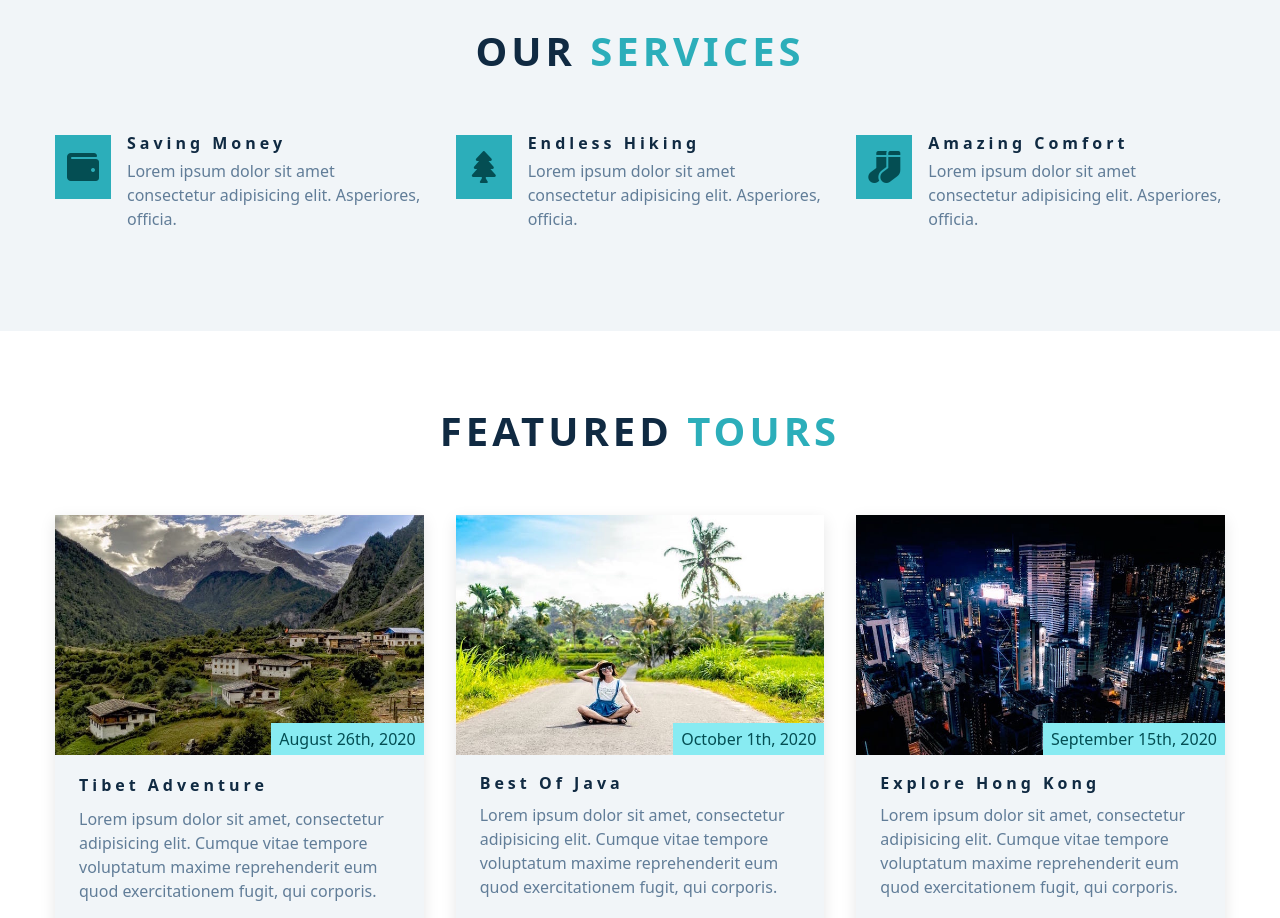
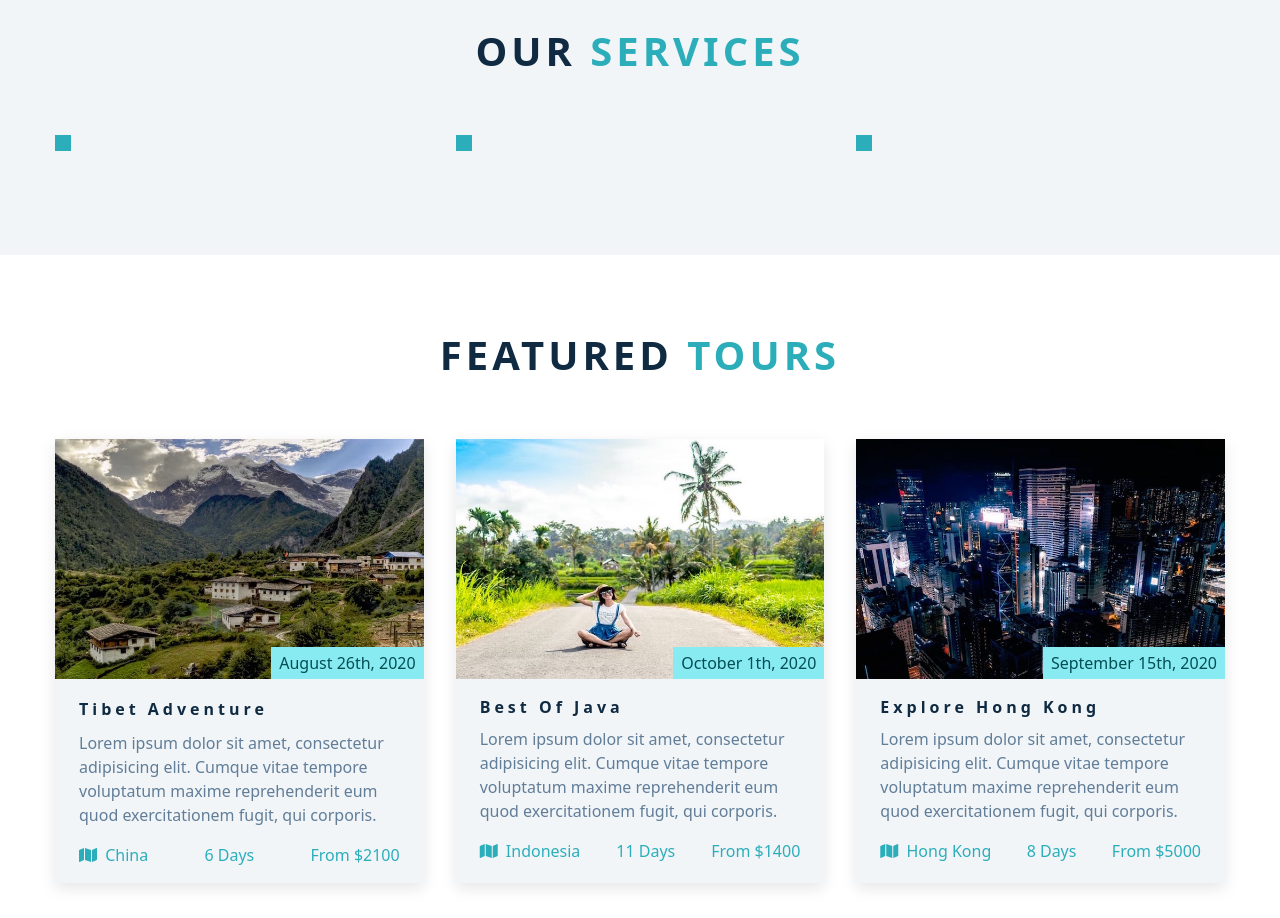
Before and after one commit to realsingeriu/backroads-html, a React (Vite) app in the folder backroads/: page / in a window 1280 px wide. Shown: the part 1540-2458 px from the top of the page. Built offline with nearby package versions, Linux system fonts and the light colour scheme.

Commit message:
서비시즈 데이터 적용

```diff
--- a/backroads/src/Services.jsx
+++ b/backroads/src/Services.jsx
@@ -1,49 +1,22 @@
 import React from "react";
 import Title from "./Title";
+import { services } from "./data";
 
 function Services() {
   return (
     <section className="section services" id="services">
       <Title title="our" subTitle="services" />
+
       <div className="section-center services-center">
-        <article className="service">
-          <span className="service-icon">
-            <i className="fas fa-wallet fa-fw"></i>
-          </span>
-          <div className="service-info">
-            <h4 className="service-title">saving money</h4>
-            <p className="service-text">
-              Lorem ipsum dolor sit amet consectetur adipisicing elit.
-              Asperiores, officia.
-            </p>
-          </div>
-        </article>
-
-        <article className="service">
-          <span className="service-icon">
-            <i className="fas fa-tree fa-fw"></i>
-          </span>
-          <div className="service-info">
-            <h4 className="service-title">endless hiking</h4>
-            <p className="service-text">
-              Lorem ipsum dolor sit amet consectetur adipisicing elit.
-              Asperiores, officia.
-            </p>
-          </div>
-        </article>
-
-        <article className="service">
-          <span className="service-icon">
-            <i className="fas fa-socks fa-fw"></i>
-          </span>
-          <div className="service-info">
-            <h4 className="service-title">amazing comfort</h4>
-            <p className="service-text">
-              Lorem ipsum dolor sit amet consectetur adipisicing elit.
-              Asperiores, officia.
-            </p>
-          </div>
-        </article>
+        {services.map((service) => {
+          return (
+            <article key={service.id} className="service">
+              <span className="service-icon">
+                <i className="service.icon"></i>
+              </span>
+            </article>
+          );
+        })}
       </div>
     </section>
   );
--- a/backroads/src/data.js
+++ b/backroads/src/data.js
@@ -22,18 +22,18 @@ export const services = [
     id: 1,
     icon: "fas fa-wallet fa-fw",
     title: "saving money",
-    text: "Lorem ipsum dolor sit amet consectetur adipisicing elit Asperiores, officia.",
+    text: "공동구매로 여러분의 머니를 아낄 수 있습니다.",
   },
   {
     id: 2,
     icon: "fas fa-tree fa-fw",
     title: "endless hiking",
-    text: "Lorem ipsum dolor sit amet consectetur adipisicing elit Asperiores, officia.",
+    text: "매일매일 하이킹 가능합니다.",
   },
   {
     id: 3,
     icon: "fas fa-socks fa-fw",
     title: "amazing comfort",
-    text: "Lorem ipsum dolor sit amet consectetur adipisicing elit Asperiores, officia.",
+    text: "고객에 요구에 맞게 편리하고 재미있는 여행이 가능합니다.",
   },
 ];
```
